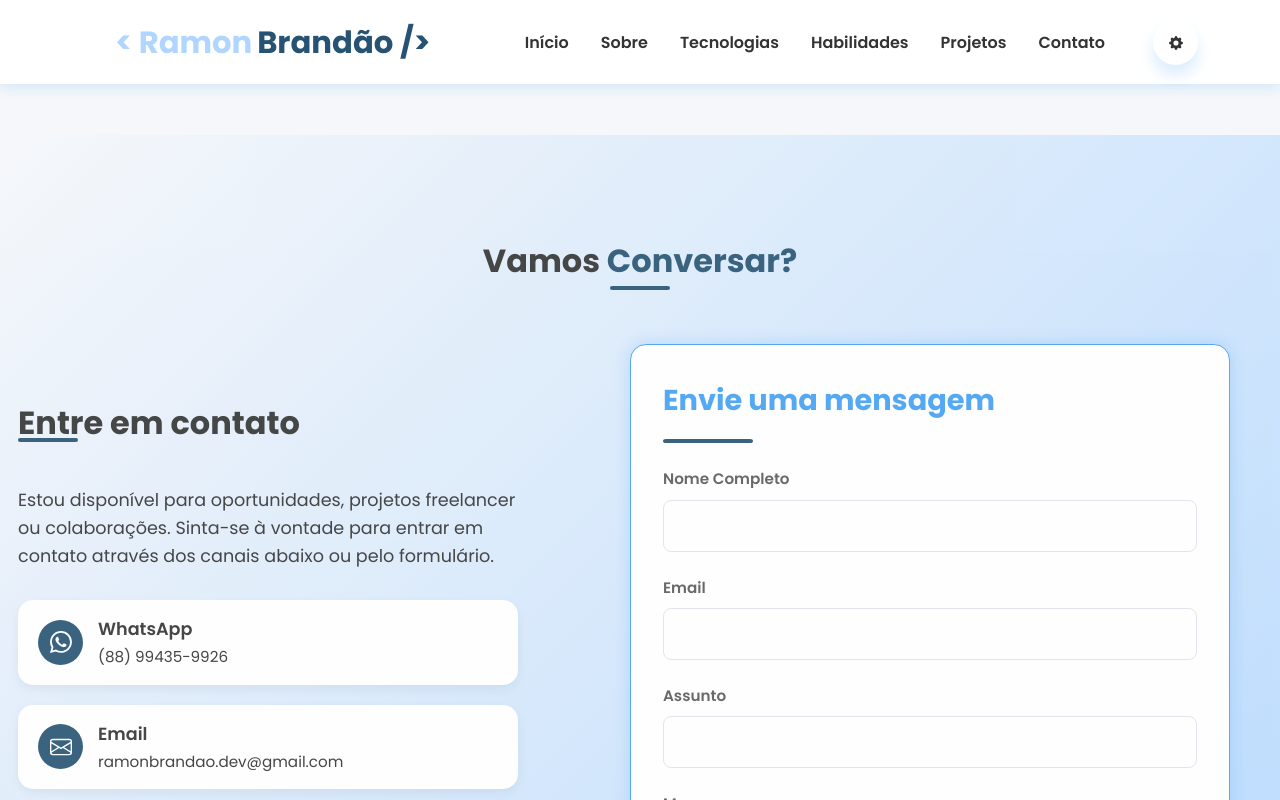
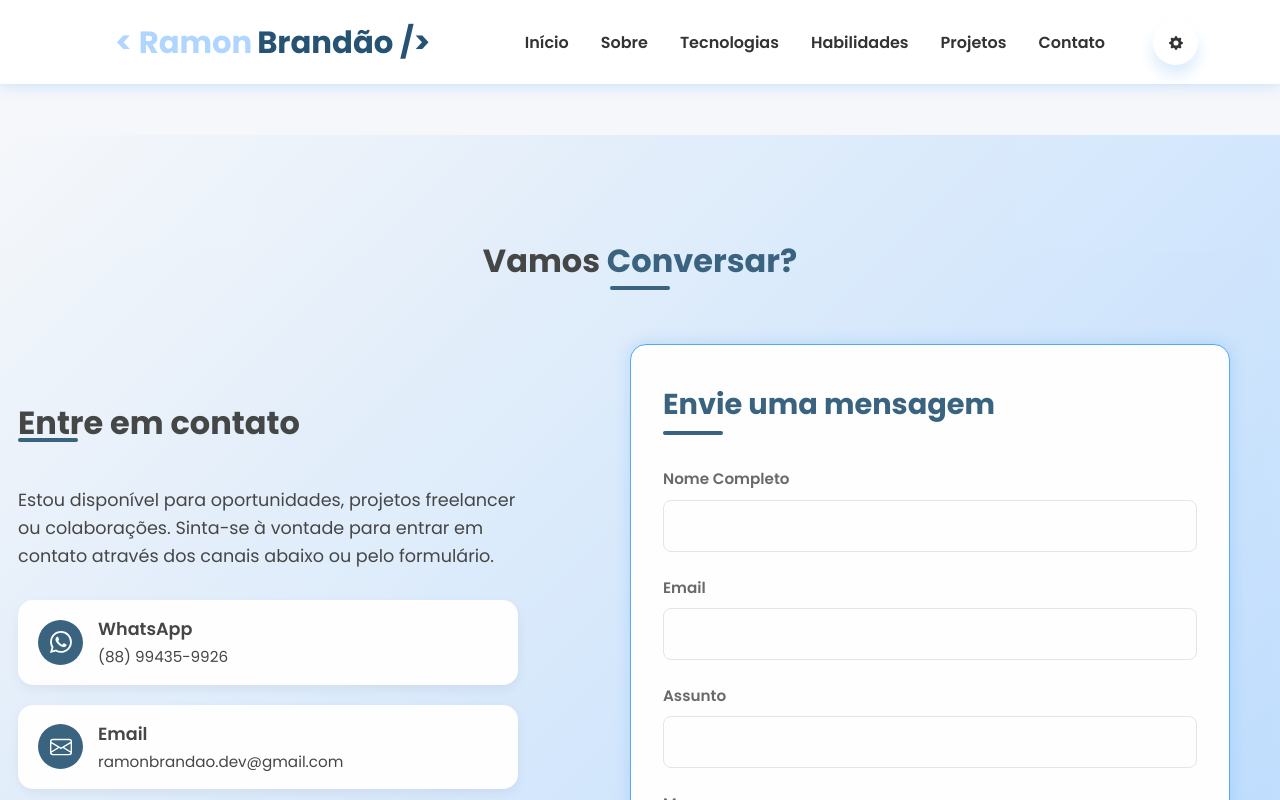
Before and after one commit to Ramon-24/Ramon_brandao, a Next.js app in the folder portifolio-ramon_brandao/: page / in a window 1280 px wide. In both pictures the pointer is over the element "Envie uma mensagem". Shown: the part 4576-5376 px from the top of the page. Built offline with nearby package versions, Linux system fonts and the light colour scheme.

Commit message:
Hovers de contato feito

```diff
--- a/portifolio-ramon_brandao/src/app/Components/Components.css/Contato.css
+++ b/portifolio-ramon_brandao/src/app/Components/Components.css/Contato.css
@@ -95,11 +95,13 @@
     margin-bottom: var(--space-md);
     color: var(--color-text-primary);
     position: relative;
-    transition: color 0.3s ease;
+    transition: color 0.6s ease;
+    transition: transform 0.6s cubic-bezier(0.22, 1, 0.36, 1);
 }
 
 .contact-form:hover .form-title {
-    color: var(--color-primary-2);
+    color: var(--color-primary-1);
+    transform: translateY(4px);
 }
 
 .title-underline {
@@ -114,7 +116,8 @@
 }
 
 .contact-form:hover .title-underline {
-    transform: scaleX(1.5);
+    transform: scaleX(1.6);
+    transform: translateY(-8px);
 }
 
 /* Grupos de campos */
@@ -549,6 +552,10 @@
     align-items: center;
     gap: 15px;
 }
+.Inf-card-contato:hover {
+    box-shadow: var(--effect-glow);
+    transform: translateY(-2px);
+}
 
 .Inf-text-contato h3 {
     font-size: 1.1rem;
--- a/portifolio-ramon_brandao/src/app/Components/Components.css/Footer.css
+++ b/portifolio-ramon_brandao/src/app/Components/Components.css/Footer.css
@@ -53,7 +53,7 @@
     flex-direction: column;
 }
 .mobile-links {
-    text-decoration: none; /* remove o sublinhado */
+    text-decoration: none;
     font-weight: 300;
     font-size: 15px;
     display: block;
@@ -64,9 +64,9 @@
 }
 
 .mobile-links:hover {
-    color: var(--color-primary-1); /* cor de destaque no hover */
+    color: var(--color-primary-1);
     transform: translateX(8px);
-    transform: translateY(-15px);
+    transform: translateY(-5px);
 }
 
 
```
